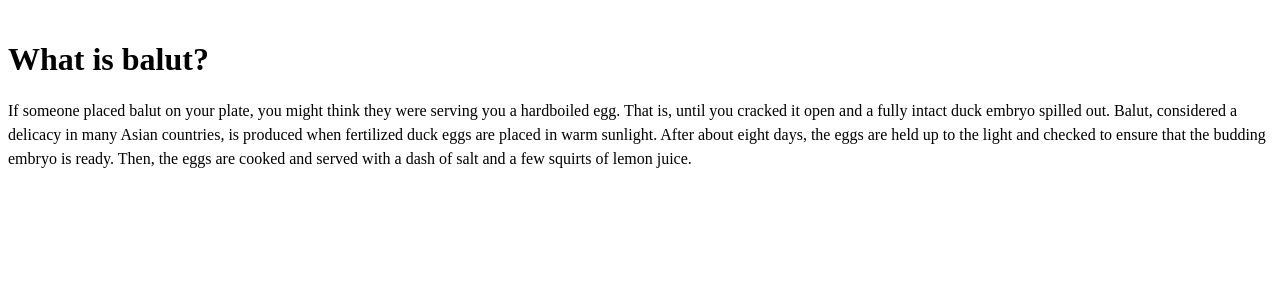
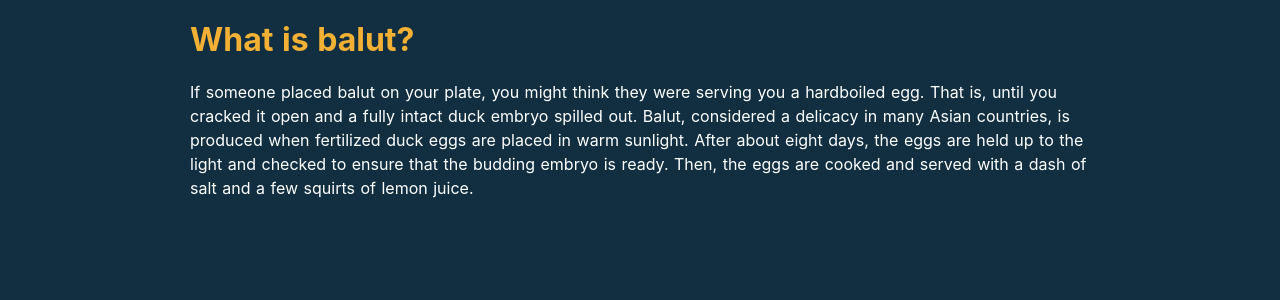
Before and after one commit to nazarepiedady/nuxt-fundamentals, a Nuxt app: page /post in a window 1280 px wide. Shown: the top 300 px of the page. Built offline with nearby package versions, Linux system fonts and the light colour scheme.

Commit message:
chore: write the style rules that will be applied globally

```diff
--- a/assets/styles/global.css
+++ b/assets/styles/global.css
@@ -0,0 +1,70 @@
+:root {
+  --navy: #112F41;
+  --teal: #068587;
+  --teal-light: #4FB99F;
+  --yellow: #F2B134;
+  --main-bg-color: coral;
+}
+
+html {
+  font-family: 'Source Sans Pro', -apple-system, BlinkMacSystemFont, 'Segoe UI',
+  Roboto, 'Helvetica Neue', Arial, sans-serif;
+  word-spacing: 1px;
+  -ms-text-size-adjust: 100%;
+  -webkit-text-size-adjust: 100%;
+  -moz-osx-font-smoothing: grayscale;
+  -webkit-font-smoothing: antialiased;
+  box-sizing: border-box;
+}
+
+*,
+*:before,
+*:after {
+  box-sizing: border-box;
+  margin: 0;
+}
+
+
+body {
+  padding: 1rem;
+  background: var(--navy);
+  color: white;
+}
+
+a {
+  color: var(--teal-light);
+  text-decoration: none;
+  transition: all 0.3s ease;
+}
+
+a:hover {
+  color: var(--teal);
+}
+
+.container {
+  margin: 0 auto;
+  max-width: 900px;
+}
+
+.text-xs {
+  font-size: 1.2rem;
+}
+.text-sm {
+  font-size: 1.4rem;
+}
+
+.text-base {
+  font-size: 1.6rem;
+}
+
+.text-lg {
+  font-size: 1.8rem;
+}
+
+.text-xl {
+  font-size: 2rem;
+}
+
+h1,h2,h3,h4 {
+  color: var(--yellow);
+}
```
